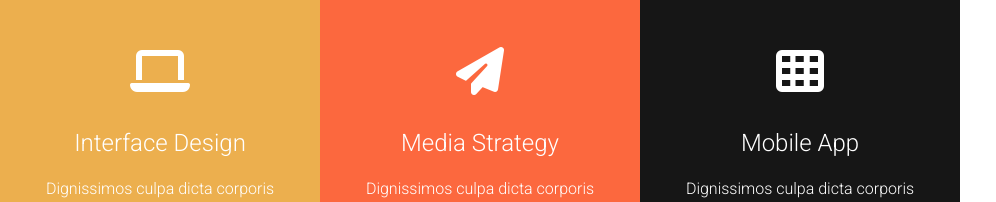
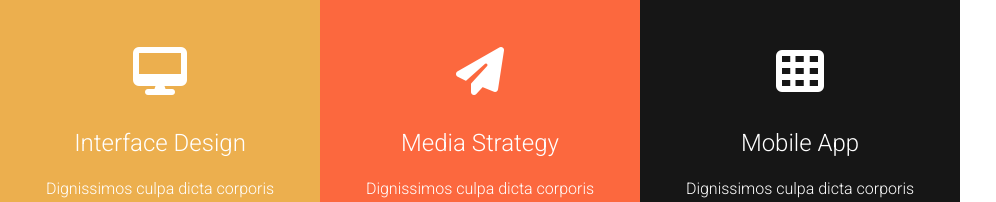
Before and after one commit to tinkalguli/Grid, a plain HTML site: page index.html in a window 1280 px wide. Shown: the part 1158-1360 px from the top of the page, 0-996 px from the left. Drawn offline with Linux system fonts and the light colour scheme.

Commit message:
Change desktop-icon

```diff
--- a/index.html
+++ b/index.html
@@ -66,7 +66,7 @@
 
         <section class="project-sec grid">
             <div class="project padding">
-                <a href="#"><i class="fas fa-laptop"></i></a>
+                <a href="#"><i class="fas fa-desktop"></i></a>
                 <h3>Interface Design</h3>
                 <p>Dignissimos culpa dicta corporis magni voluptatibus consequuntur aut molestiae libero?</p>
             </div>
```
